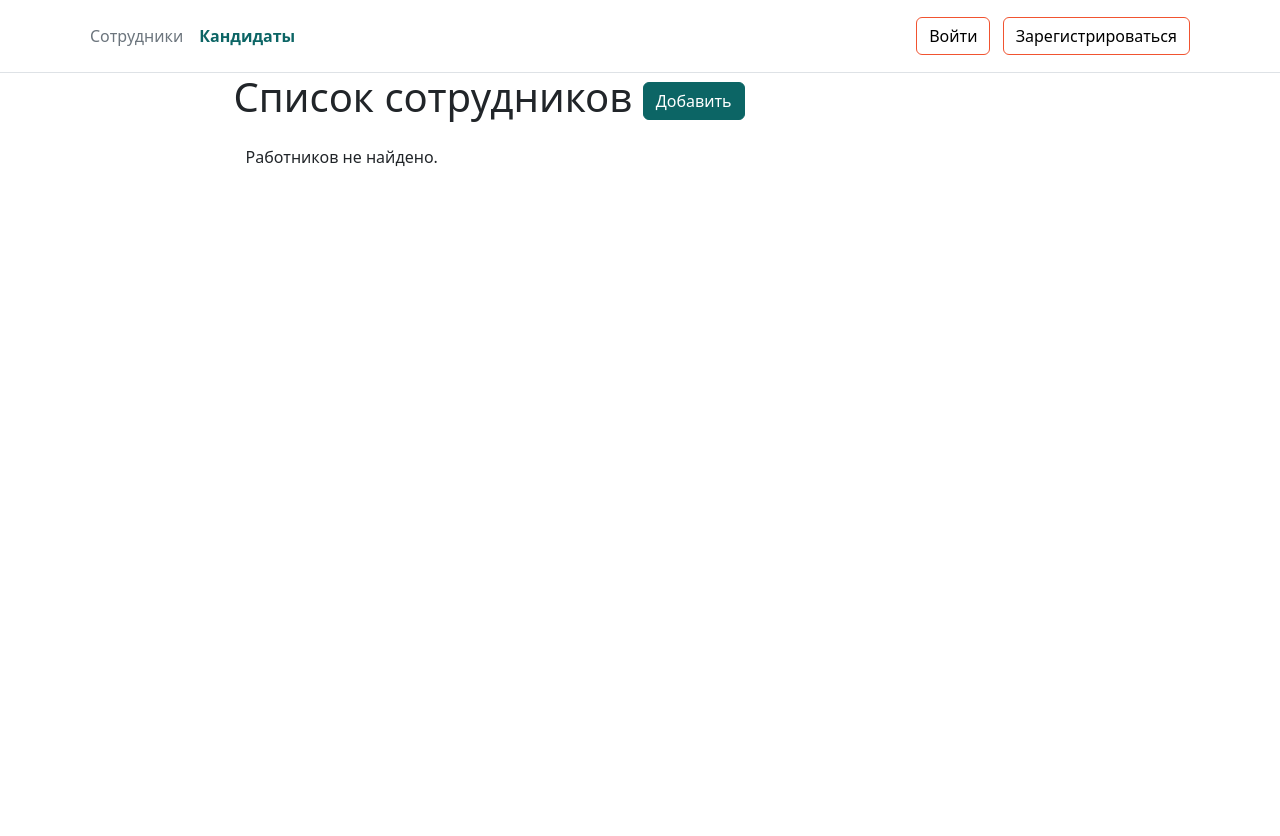
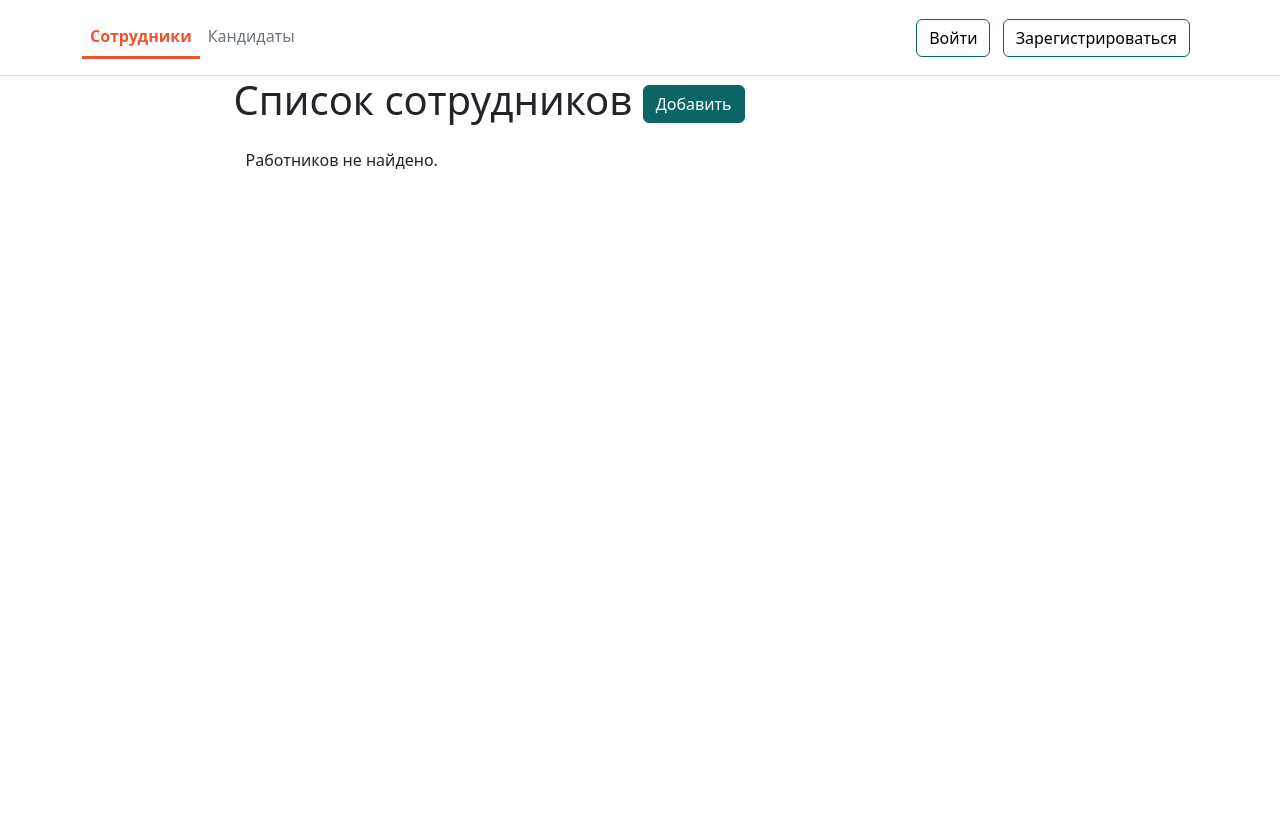
Before and after one commit to ArtemHelloWorld/hackaton_naimix, a Django app: page /workers/employees/ in a window 1280 px wide. Before the commit the page ends 167 px from the top, so only its background shows below. Run offline with Django 5.2, Linux system fonts and the light colour scheme; data that the repository does not hold is empty; some libraries are stand-ins or nearby versions.

Commit message:
стили

```diff
--- a/project/static_dev/css/style.css
+++ b/project/static_dev/css/style.css
@@ -5,19 +5,25 @@
 }
 .btn-primary {
     background: #f15330 !important;
-    border: 1px solid;
-    border-color: #f15330 !important;
+    border: none;
 }
 .btn-primary:hover {
     background: #000000 !important;
-    border: 1px solid !important;
-    border-color: #f15330 !important;
 }
 .btn-outline-light {
     border-color: #f15330 !important;
     color: black;
 }
 .btn-outline-light:hover {
+    border-color: #000000 !important;
+    background-color: #000000;
+    color: white;
+}
+.btn-outline-dark {
+    border-color: rgba(12, 101, 101, 1) !important;
+    color: black;
+}
+.btn-outline-dark:hover {
     border-color: #000000 !important;
     background-color: #000000;
     color: white;
@@ -32,9 +38,24 @@ html {
 body {
   min-height: 100%;
 }
-.text-black {
+.text-main {
     font-weight: 600 !important;
-    color: rgba(12, 101, 101, 1) !important;
+    color: #f15330 !important;
+}
+.border-bottom-main {
+    border-bottom: solid;
+    border-color: #f15330;
+}
+.text-main:hover {
+    font-weight: 600 !important;
+    color: #fd8064 !important;
+}
+.border-bottom-main:hover {
+    border-bottom: solid;
+    border-color: #fd8064;
+}
+.text-main-onhover:hover {
+    color: #fd8064 !important;
 }
 .btn-success {
     background: rgba(12, 101, 101, 1);
@@ -45,3 +66,15 @@ body {
     background: rgb(21, 171, 171);
     border-color: rgb(21, 171, 171) !important;
 }
+.btn-danger {
+    background: rgba(255, 255, 255, 0);
+    border: 1px solid;
+    border-color: #f15330 !important;
+    color: black;
+}
+.btn-danger:hover {
+    background: #f15330;
+}
+.h-95 {
+    min-height: 95vh;
+}
--- a/project/templates/base_head.html
+++ b/project/templates/base_head.html
@@ -17,7 +17,7 @@
 
 <body>
   <div class="d-flex container content justify-content-center">
-    <div class="w-75">
+    <div class="w-75 h-95">
       {% block body %}{% endblock %}
     </div>
   </div>
--- a/project/templates/includes/header.html
+++ b/project/templates/includes/header.html
@@ -7,21 +7,21 @@
       {% with request.resolver_match.view_name as view_name %}
 
       <ul class="nav col-12 col-lg-auto me-lg-auto mb-2 justify-content-center mb-md-0">
-        <li><a href="{% url 'workers:employees' %}" class="nav-link px-2 {% if view_name == 'workers:employees' %} text-secondary {% else %} text-black {% endif %}">Сотрудники</a></li>
-        <li><a href="{% url 'workers:candidates' %}" class="nav-link px-2 {% if view_name == 'workers:candidates' %} text-secondary {% else %} text-black {% endif %}">Кандидаты</a></li>
+        <li><a href="{% url 'workers:employees' %}" class="nav-link px-2 {% if view_name == 'workers:employees' %} text-main border-bottom-main{% else %} text-secondary text-main-onhover{% endif %}">Сотрудники</a></li>
+        <li><a href="{% url 'workers:candidates' %}" class="nav-link px-2 {% if view_name == 'workers:candidates' %} text-main border-bottom-main{% else %} text-secondary text-main-onhover{% endif %}">Кандидаты</a></li>
       </ul>
       {% endwith %}
 
       <div class="text-end">
         {% if user.is_authenticated %}
           {% if user.is_staff %}
-            <a href="{% url 'admin:index' %}" type="button" class="btn btn-outline-light me-2">Панель администратора</a>
+            <a href="{% url 'admin:index' %}" type="button" class="btn btn-outline-dark me-2">Панель администратора</a>
           {% endif %}
-            <a href="{% url 'users:logout' %}" type="button" class="btn btn-outline-light me-2">Выйти</a>
-            <a href="{% url 'users:profile' %}" type="button" class="btn btn-outline-light me-2">Мой профиль</a>
+            <a href="{% url 'users:logout' %}" type="button" class="btn btn-outline-dark me-2">Выйти</a>
+            <a href="{% url 'users:profile' %}" type="button" class="btn btn-outline-dark me-2">Мой профиль</a>
         {% else %}
-          <a href="{% url 'users:login' %}" type="button" class="btn btn-outline-light me-2">Войти</a>
-          <a href="{% url 'users:signup' %}" type="button" class="btn btn-outline-light me-2">Зарегистрироваться</a>
+          <a href="{% url 'users:login' %}" type="button" class="btn btn-outline-dark me-2">Войти</a>
+          <a href="{% url 'users:signup' %}" type="button" class="btn btn-outline-dark me-2">Зарегистрироваться</a>
         {% endif %}
       </div>
     </div>
```
Also changed, not shown: 1 other file.
